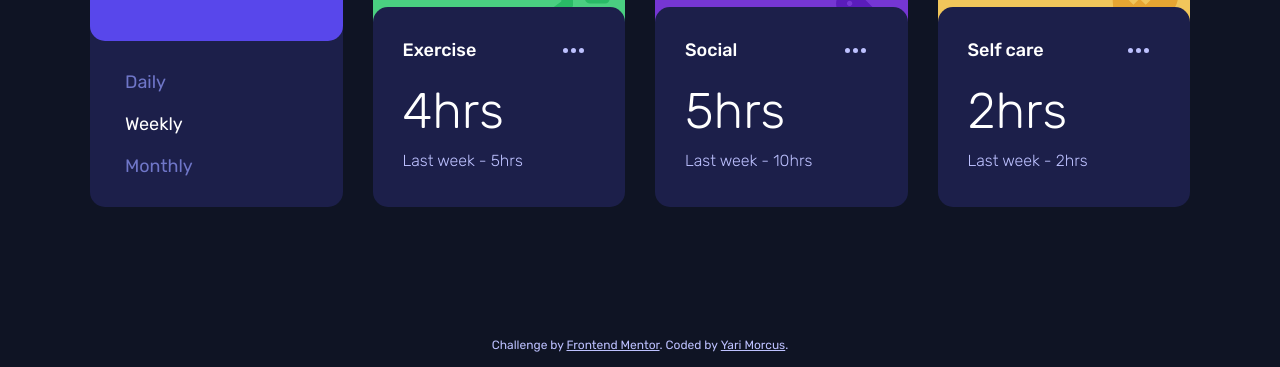
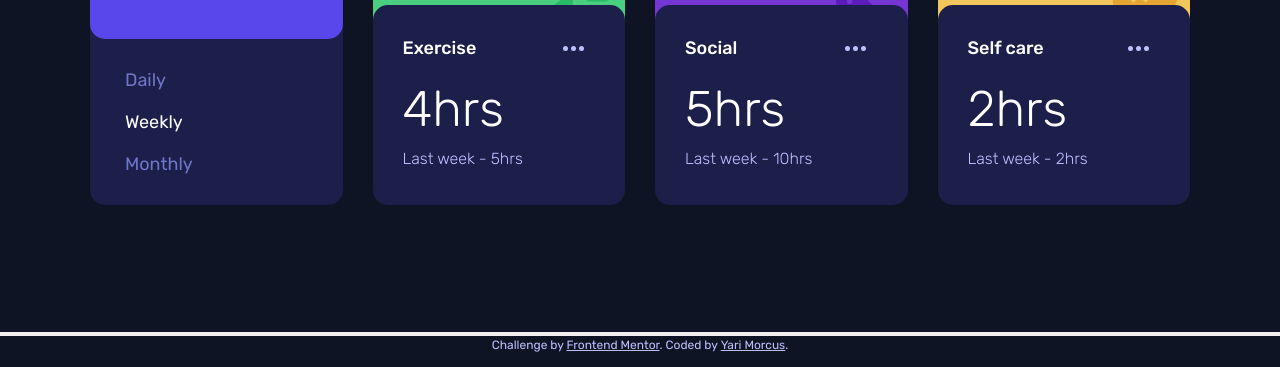
Before and after one commit to YariMorcus/fm-time-tracking-dashboard, a website built with Parcel: page src/index.html in a window 1280 px wide. Shown: the part 433-800 px from the top of the page. Built offline with nearby package versions, Linux system fonts and the light colour scheme.

Commit message:
add light / dark mode toggle button

```diff
--- a/src/index.html
+++ b/src/index.html
@@ -120,6 +120,8 @@
         </article> <!-- .self-care -->
     </main> <!-- .dashboard -->
 
+    <button id="js-light-mode-toggle" class="light-mode-toggle" aria-label="Toggle light mode"></button>
+
     <footer class="footer">
         Challenge by <a class="footer__link" rel="noopener noreferrer" href="https://www.frontendmentor.io?ref=challenge" target="_blank">Frontend Mentor</a>.
         Coded&nbsp;by&nbsp;<a class="footer__link" rel="noopener noreferrer" href="https://www.linkedin.com/in/yarimorcus" target="_blank">Yari&nbsp;Morcus</a>.
```
